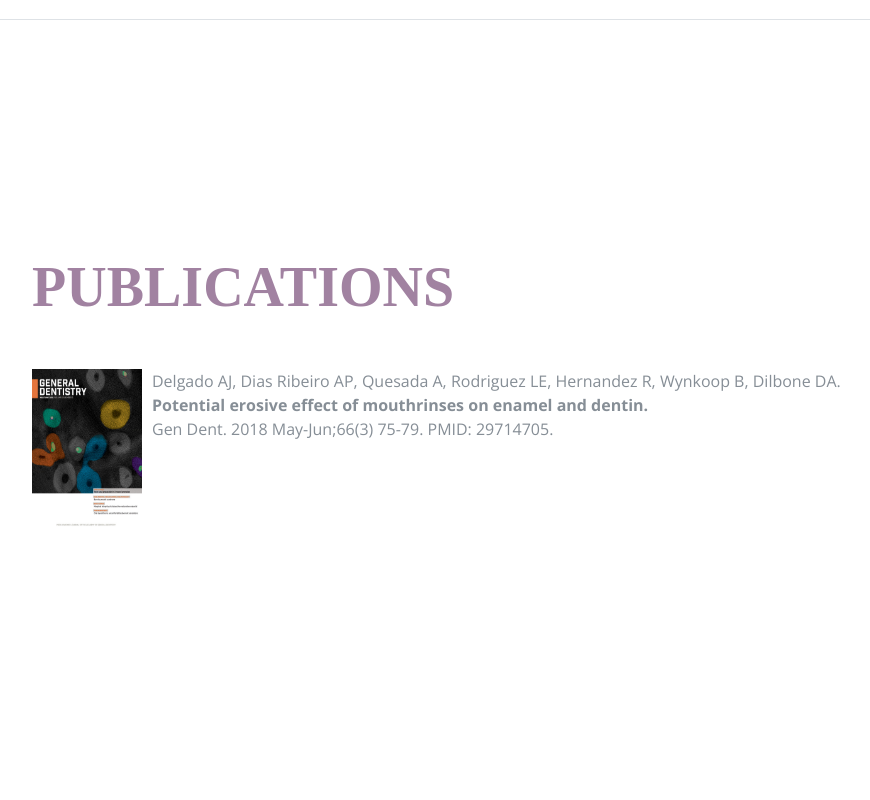
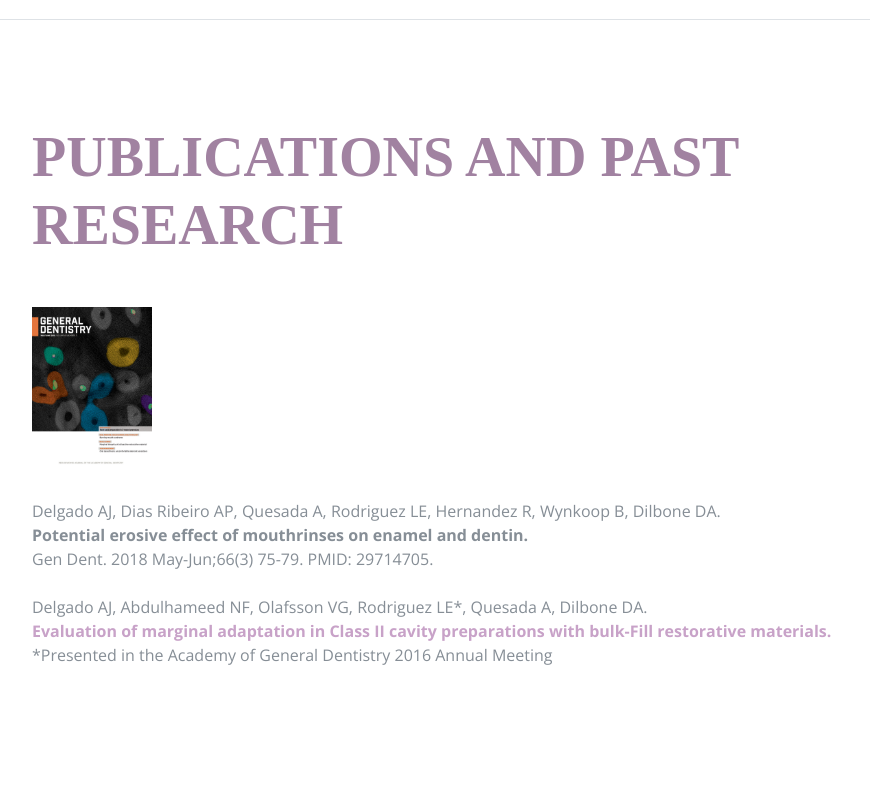
Before and after one commit to luisrodriguezdmd/luisrodriguezdmd.github.io, a plain HTML site: page index.html in a window 1280 px wide. Shown: the part 1580-2380 px from the top of the page, without its empty margins (288-1158 px from the left). Drawn offline with nearby package versions, Linux system fonts and the light colour scheme; a web font is replaced by a local one.

Commit message:
Add research info

```diff
--- a/index.html
+++ b/index.html
@@ -45,7 +45,7 @@
             <a class="nav-link js-scroll-trigger" href="#education">Education</a>
           </li>
            <li class="nav-item">
-            <a class="nav-link js-scroll-trigger" href="#publications">Publications</a>
+            <a class="nav-link js-scroll-trigger" href="#publications">Publications and Past Research</a>
           </li>
           <li class="nav-item">
             <a class="nav-link js-scroll-trigger" href="#interests">Interests</a>
@@ -129,14 +129,21 @@
 
       <section class="resume-section p-3 p-lg-5 d-flex flex-column" id="publications">
         <div class="my-auto">
-          <h2 class="mb-5">Publications</h2>
+          <h2 class="mb-5">Publications and Past Research</h2>
 
           <div class="resume-item d-flex flex-column flex-md-row mb-5">
             <div class="resume-content mr-auto">
 
             <div class="resume-date text-md-left">
-              <a href="https://www.researchgate.net/publication/324897492_Potential_erosive_effect_of_mouthrinses_on_enamel_and_dentin"><img class="img-fluid img-profile mx-auto mb-2" src="img/agd.jpg" alt="" style="padding-right:10px;float:left;width:120px;height:160px;""></a>
+              <a href="https://www.researchgate.net/publication/324897492_Potential_erosive_effect_of_mouthrinses_on_enamel_and_dentin"><img class="img-fluid img-profile mx-auto mb-2" src="img/agd.jpg" alt="" style="padding-right:10px;float:left;width:130px;height:160px;""></a> <br></br><br></br><br></br><br></br>
               Delgado AJ, Dias Ribeiro AP, Quesada A, Rodriguez LE, Hernandez R, Wynkoop B, Dilbone DA. <br><b>Potential erosive effect of mouthrinses on enamel and dentin.</b></br> Gen Dent. 2018 May-Jun;66(3) 75-79. PMID: 29714705.
+
+              <br></br>
+
+              <a style="float:center;width:125px;height:160px;""></a>
+              Delgado AJ, Abdulhameed NF, Olafsson VG, Rodriguez LE*, Quesada A, Dilbone DA.
+              <br><a href="img/poster.pdf"><b>Evaluation of marginal adaptation in Class II cavity preparations with bulk-Fill restorative materials.</b></a>
+              </br> *Presented in the Academy of General Dentistry 2016 Annual Meeting
             </div>
 
             </div>
```
Also changed, not shown: 2 other files.
